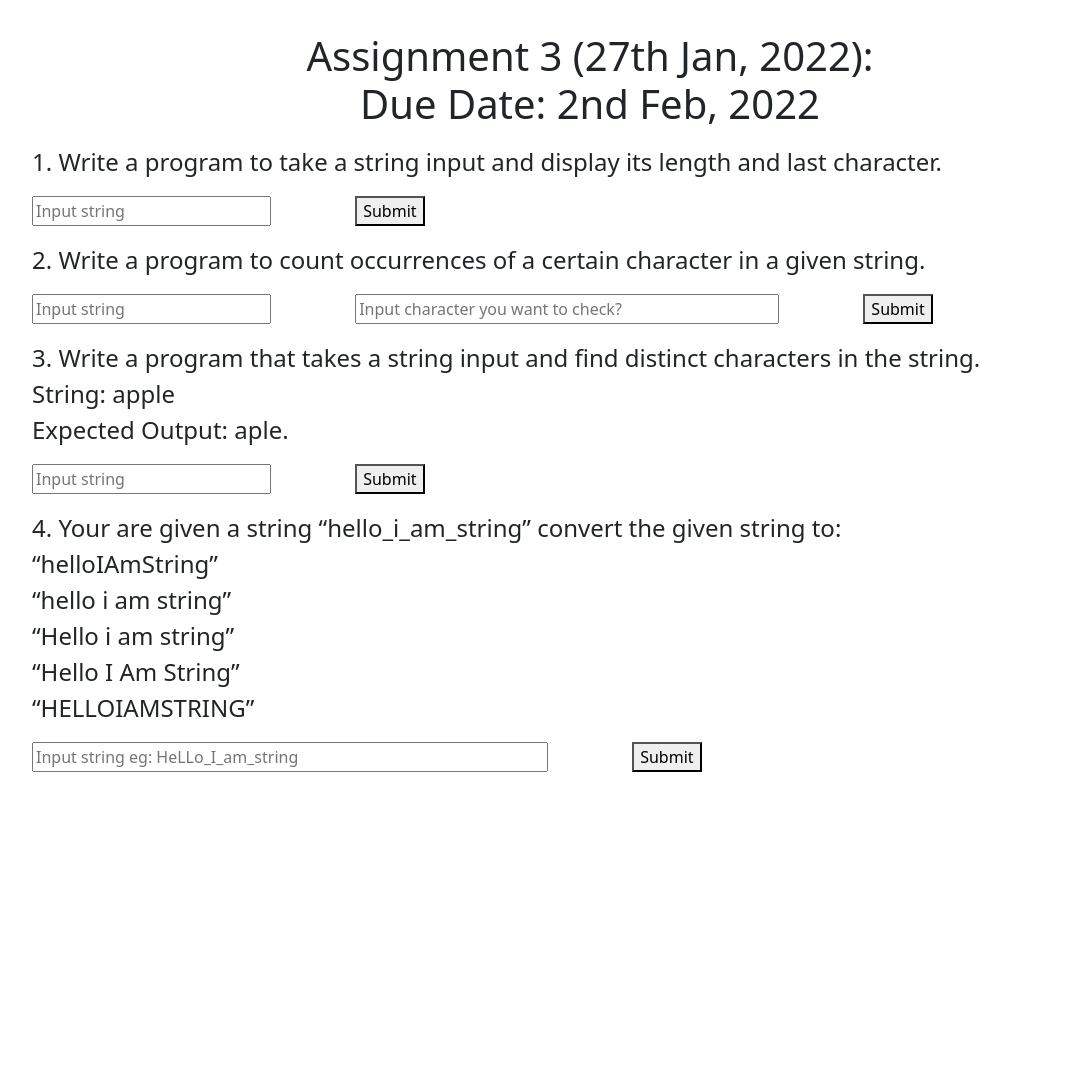
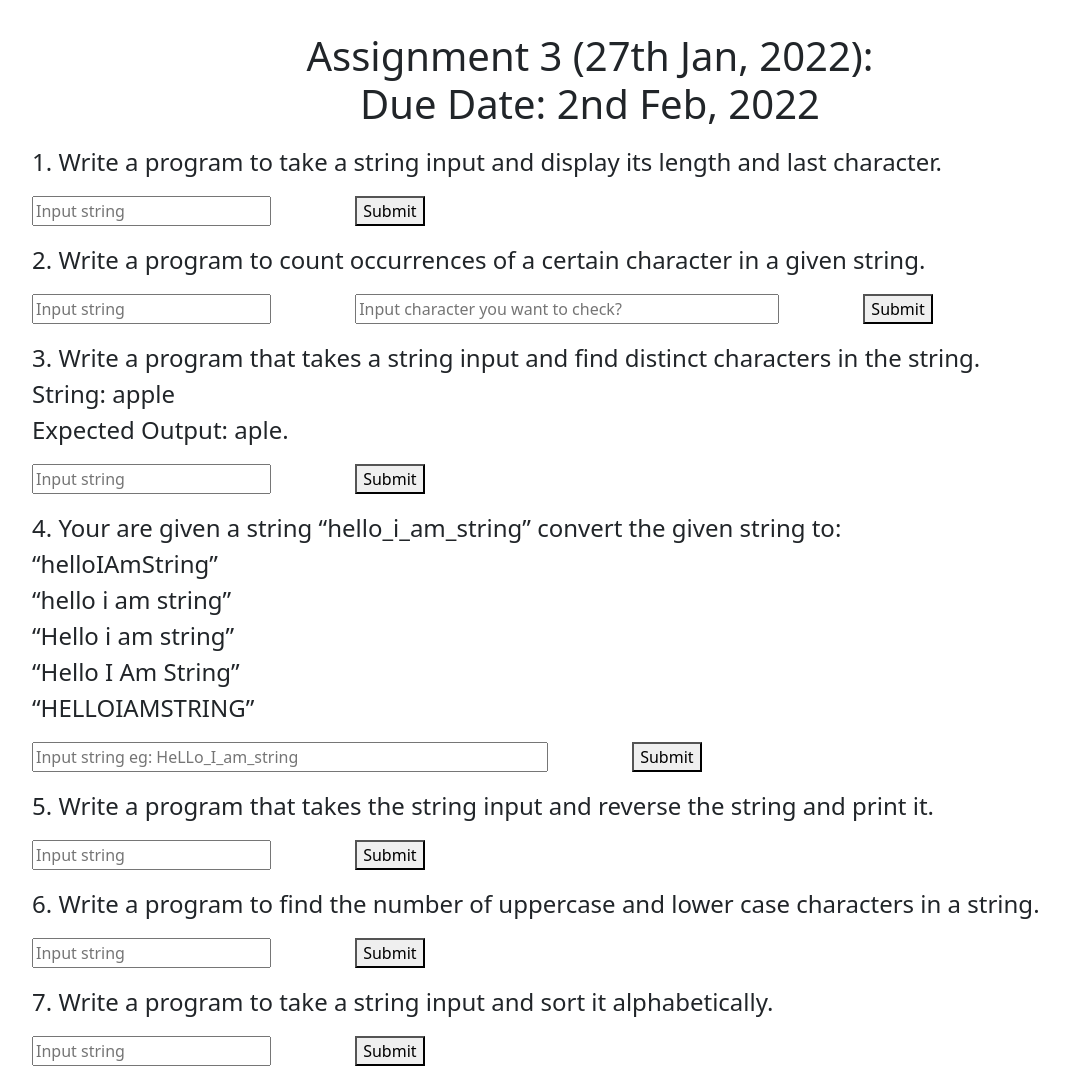
Before and after one commit to Sins53/Assignment-3, a plain HTML site: page index.html in a window 1280 px wide. Shown: the whole page, without its empty margins (50-1119 px from the left). Before the commit the page ends 800 px from the top, so only its background shows below. Drawn offline with nearby package versions, Linux system fonts and the light colour scheme.

Commit message:
completed till q 7

```diff
--- a/index.html
+++ b/index.html
@@ -52,6 +52,20 @@
       <button onclick="fn4()" type="submit">Submit</button>
       <p class="ms-5" id="A4"> </p>
 
+    <p>5. Write a program that takes the string input and reverse the string and print it.</p>
+    <input id="Q5" type="text" placeholder="Input string">
+    <button onclick="fn5()" type="submit">Submit</button>
+    <p class="ms-5" id="A5"> </p>
+
+    <p>6. Write a program to find the number of uppercase and lower case characters in a string.</p>
+    <input id="Q6" type="text" placeholder="Input string">
+    <button onclick="fn6()" type="submit">Submit</button>
+    <p class="ms-5" id="A6"> </p>
+
+    <p>7. Write a program to take a string input and sort it alphabetically.</p>
+    <input id="Q7" type="text" placeholder="Input string">
+    <button onclick="fn7()" type="submit">Submit</button>
+    <p class="ms-5" id="A7"> </p>
   </div>
   <script src="main.js"></script>
 </body>
--- a/main.js
+++ b/main.js
@@ -52,3 +52,37 @@ function fn4() {
   document.getElementById("A4").innerHTML
                     = r1 + "<br>" + r2 + "<br>" + r3 + "<br>" + r4 + "<br>" + r5;
 }
+function fn5() {
+  var str = document.getElementById("Q5").value;
+  var arr = str.split("")
+  var reverseArray = arr.reverse();
+  var result = reverseArray.join("");
+  document.getElementById("A5").innerHTML
+                    = "The reverse string is : " + result;
+}
+function fn6() {
+  var str = document.getElementById("Q6").value;
+  var l = str.length;
+
+  var i= 0;
+  var upper=0;
+  var lower=0;
+  for(i = 0 ; i < l; i++) {
+if(str[i]>='A' && str[i]<='Z'){
+  upper++;
+}
+else if(str[i]>='a' && str[i]<='z'){
+  lower++;
+}
+  }
+  document.getElementById("A6").innerHTML
+                    = "The number of lower case letters are: " + lower + "<br>" + "The number of UPPER case lettesr are: " + upper;
+}
+function fn7() {
+  var str = document.getElementById("Q7").value;
+  var arr = str.split("");
+  arr.sort();
+  result = arr.join("");
+  document.getElementById("A7").innerHTML
+                    = result;
+}
```
